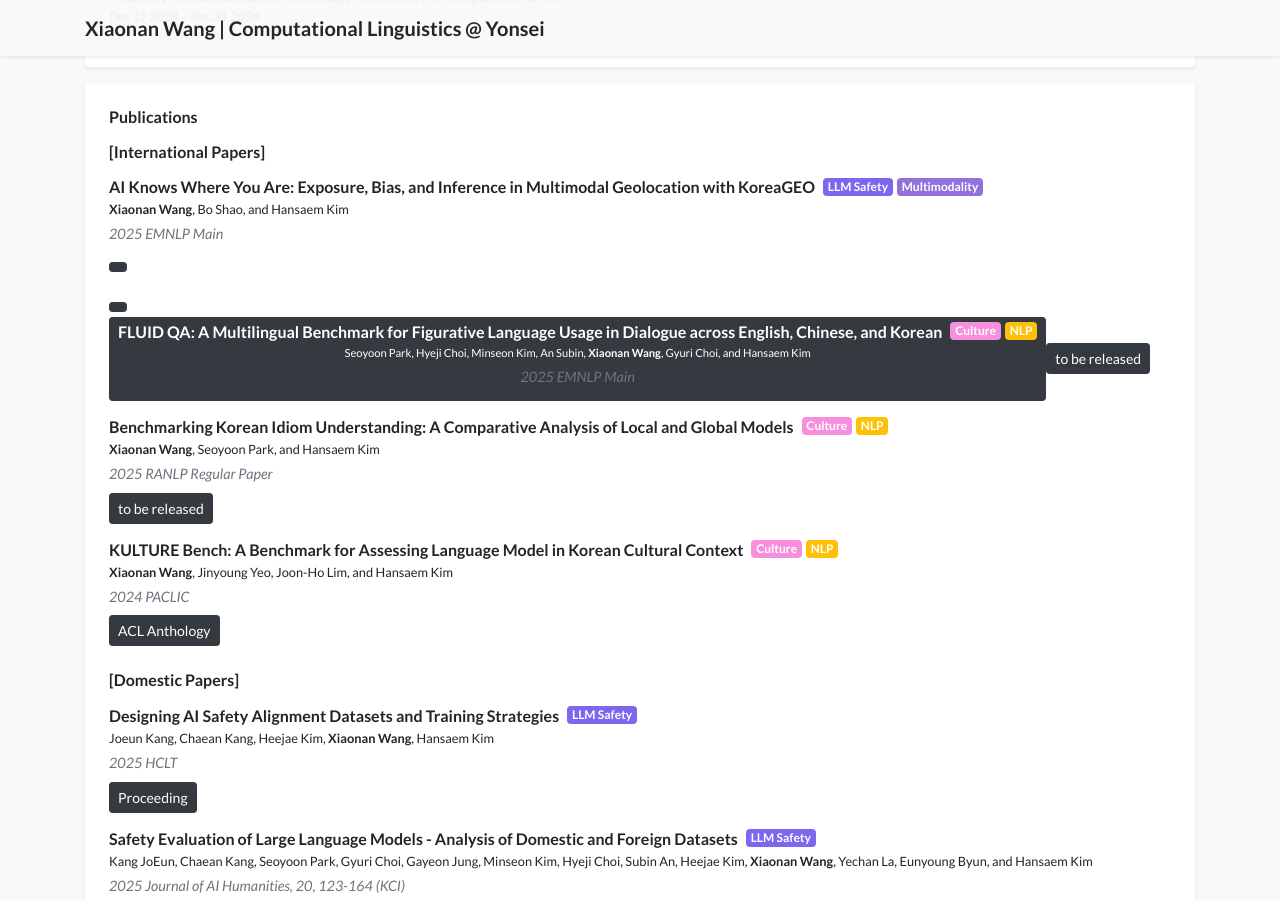
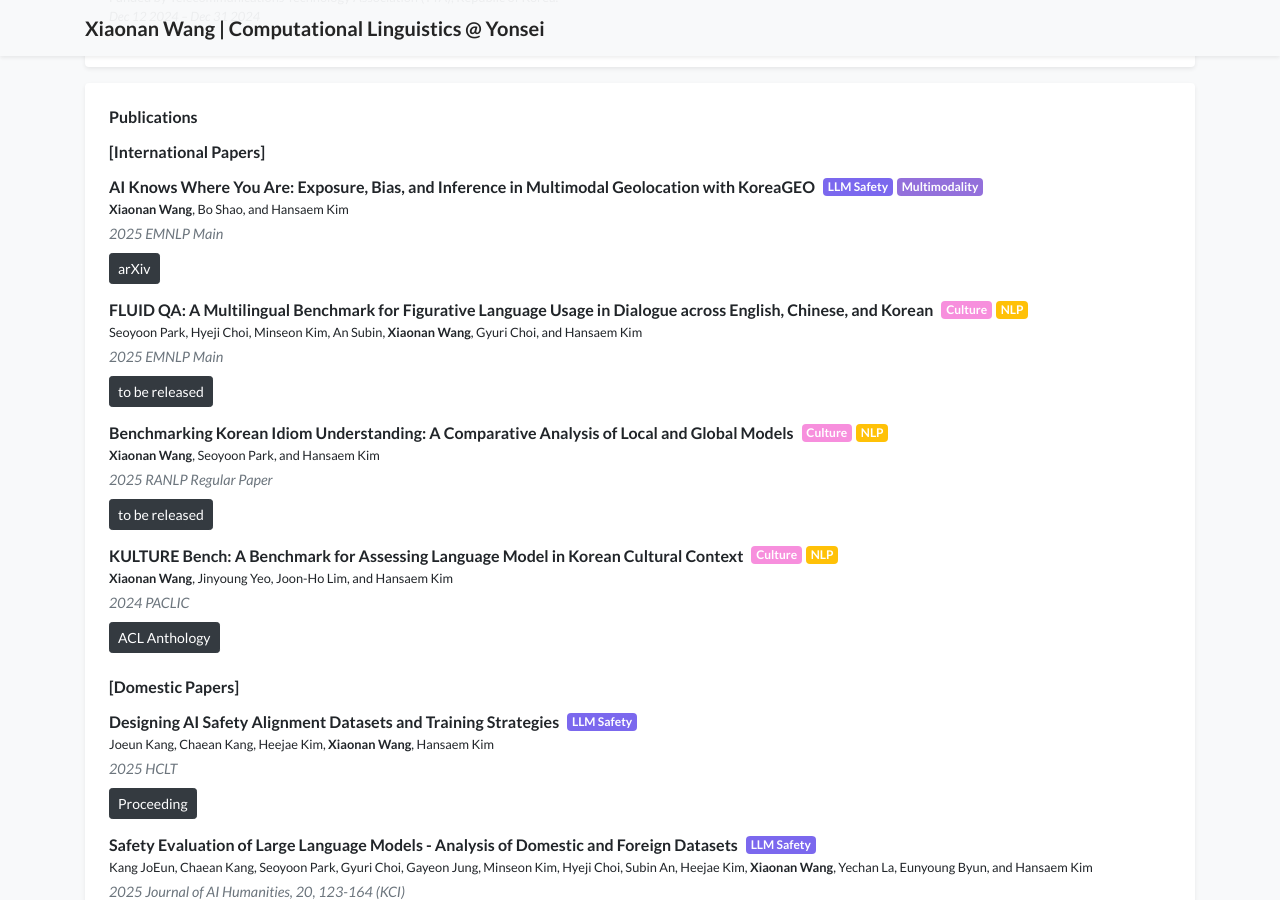
Before and after one commit to wangxiaonan-git/wangxiaonan-git.github.io, a Jekyll site: the page built from index.html, in a window 1280 px wide and 900 px high, scrolled down 1196 px. Built offline with Jekyll 4.4.1, drawn with Linux system fonts in a browser that asks for light colours; a style sheet for code colours, icons or effects is not loaded.

Commit message:
Update index.html

```diff
--- a/index.html
+++ b/index.html
@@ -60,7 +60,7 @@ num_selected: 10
             <strong>Xiaonan Wang</strong>, Bo Shao, and Hansaem Kim
           </p>
           <p class="text-muted font-italic mb-2" style="font-size: 0.9rem;">2025 EMNLP Main</p>
-          <a href="https://arxiv.org/abs/2506.03371" class="btn btn-sm btn-dark"arXiv</a>
+          <a href="https://arxiv.org/abs/2506.03371" class="btn btn-sm btn-dark">arXiv</a>
         </div>
 
         <div class="mb-3">
```
